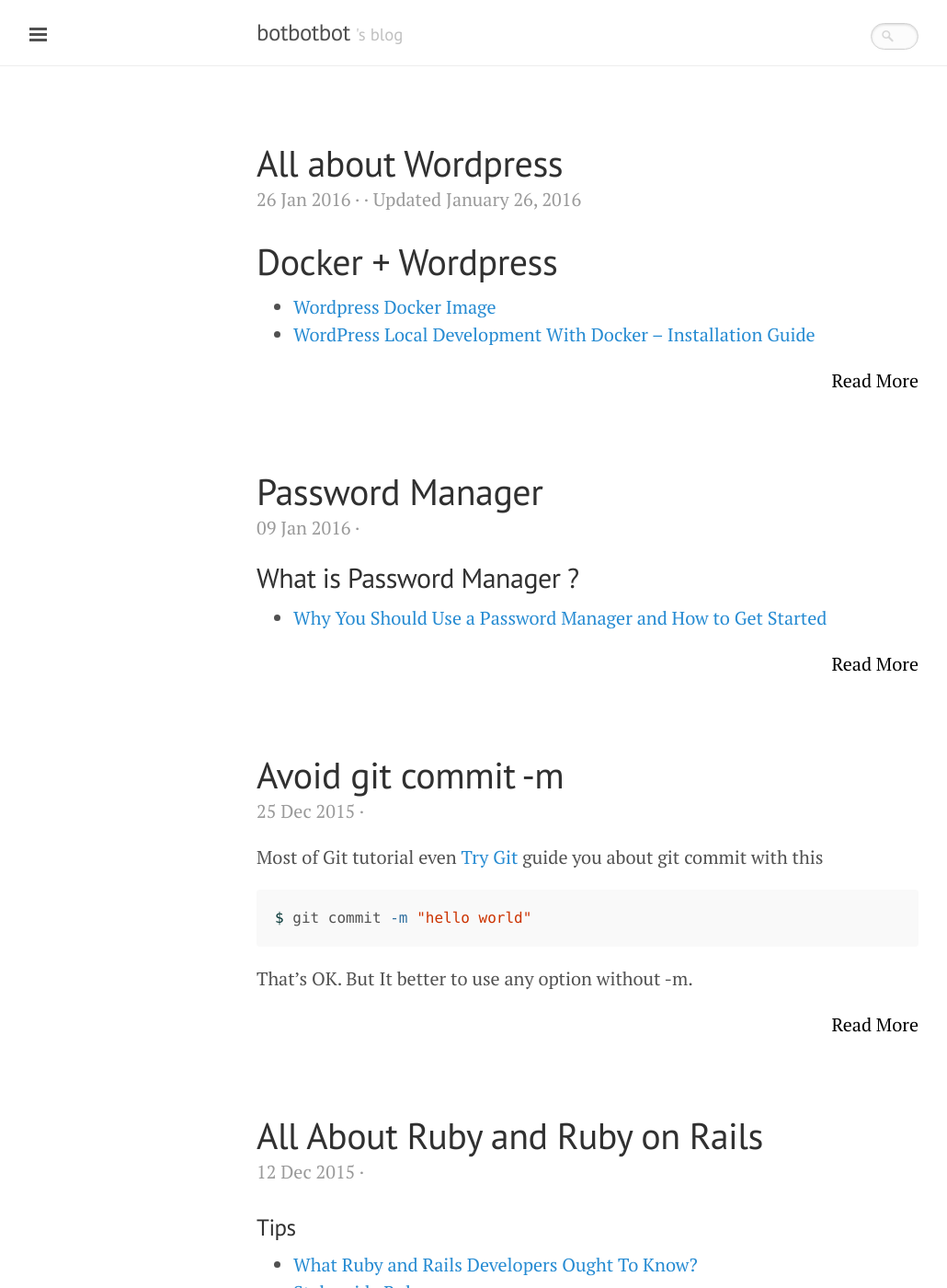
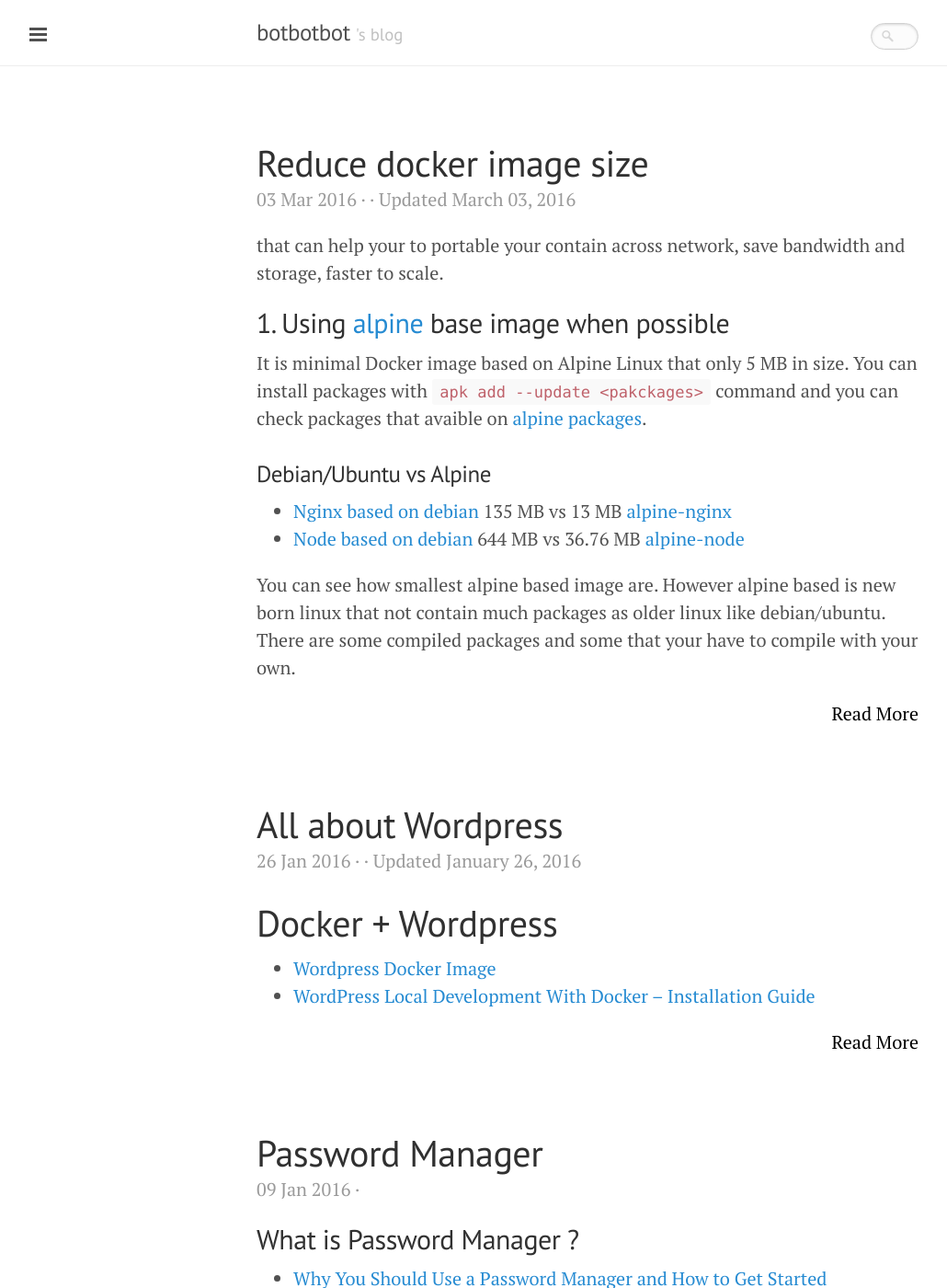
Before and after one commit to ibotdotout/ibotdotout.github.io, a Jekyll site: the page built from index.html, in a window 1280 px wide and 1400 px high. Shown: the whole window at 92% size, without its empty margins (1-1031 px from the left). Built offline with Jekyll 4.4.1, drawn with Linux system fonts in a browser that asks for light colours; nearby versions of some CDN libraries; Markdown is read by kramdown in place of the engine named in the settings; the list of posts is cut into pages by our own code; comment, search, counter and statistics services are not loaded; some of the changed text lies outside the part shown.

Commit message:
Add docker reudce image size article

````diff
--- /dev/null
+++ b/_posts/2016-03-03-docker-reduce-image-size.md
@@ -0,0 +1,93 @@
+---
+layout: post
+title: Reduce docker image size
+tags: [docker]
+permalink: docker-reduce-image-size
+# --- option ---
+update_date: 2016-03-03
+---
+
+that can help your to portable your contain
+across network, save bandwidth and storage, faster to scale.
+
+## 1. Using [alpine](https://hub.docker.com/_/alpine/) base image when possible
+It is minimal Docker image based on Alpine Linux that only 5 MB in size.
+You can install packages with `apk add --update <pakckages>` command and
+you can check packages that avaible on [alpine packages](https://pkgs.alpinelinux.org/packages).
+
+### Debian/Ubuntu vs Alpine
+* [Nginx based on debian](https://hub.docker.com/_/nginx/) 135 MB vs 13 MB [alpine-nginx](https://hub.docker.com/r/smebberson/alpine-nginx/)
+* [Node based on debian](https://hub.docker.com/_/node/) 644 MB vs 36.76 MB [alpine-node](https://hub.docker.com/r/mhart/alpine-node/)
+
+You can see how smallest alpine based image are.
+However alpine based is new born linux that not contain much packages as
+older linux like debian/ubuntu. There are some compiled packages and
+some that your have to compile with your own.
+
+<!-- more -->
+
+## 2. Using `apt-get` with `--no-install-recommends` option on Debian/Ubuntu Image
+
+with this option, [Marc Campbell](http://blog.replicated.com/2016/02/05/refactoring-a-dockerfile-for-image-size/) can drop ~120MB for `python-pip` and `curl` packages
+and I can save ~700MB by using this technique and combine commands on
+[docker-predictionio](https://github.com/ibotdotout/docker-predictionio/blob/master/Dockerfile)
+that based on [sphereio/docker-predictionio](https://github.com/sphereie/docker-predictionio/blob/master/Dockerfile).
+
+```
+RUN apt-get install -y --no-install-recommends <packages>
+```
+
+## 3. Combine commands to reduce layers
+
+Example your `Dockfile` look like
+
+```
+RUN apt-get update
+RUN apt-get install -y python-pip
+RUN pip install predictionio
+```
+
+should combile commands like this
+
+```
+RUN apt-get update \
+    && apt-get install -y python-pip \
+    && pip install predictionio
+```
+
+that reduce image layer and drop iamge size.
+However your should do this when your sure with `Dockerfile`
+becuase `docker build` will cache a huge layer, you need to rebuild all
+commands if your edit any single one.
+
+
+## 4. Remove unecessary packages/files
+
+Remove some no longer need packages ex. `python-pip` `curl` or Any SDK
+or compressed file that your extracted when you finish your
+installation.
+
+> Much remove in same layer, remove in another layer not help to reduce
+> image size.
+
+```
+RUN apt-get install -y python-pip pyhton-dev \
+    && pip install predictionio \
+    && apt-get remove -y python-pip \
+    && ap-get clean \
+    && rm -rf /var/lib/apt/lists/*
+```
+
+### 5. Using [docker-squash](https://github.com/jwilder/docker-squash) to make them smaller
+
+   > I not sure about this solution that I can't complie it on OSX.
+   > You can read more about `docker-squash` in References.
+
+
+### References::
+* [Alpine Linux - A minimal Docker image based](https://hub.docker.com/_/alpine/)
+* [Refactoring a Dockerfile for image size](http://blog.replicated.com/2016/02/05/refactoring-a-dockerfile-for-image-size/)
+* [Building Good Docker Images](http://jonathan.bergknoff.com/journal/building-good-docker-images)
+* [Docker: 4 useful tips, you may not know about](http://layer0.authentise.com/docker-4-useful-tips-you-may-not-know-about.html)
+* [docker-squash](https://github.com/jwilder/docker-squash)
+* [Squashing Docker Images](http://jasonwilder.com/blog/2014/08/19/squashing-docker-images/)
````
Also changed, not shown: _posts/2014-09-11-docker.md (+0 -1 lines).
